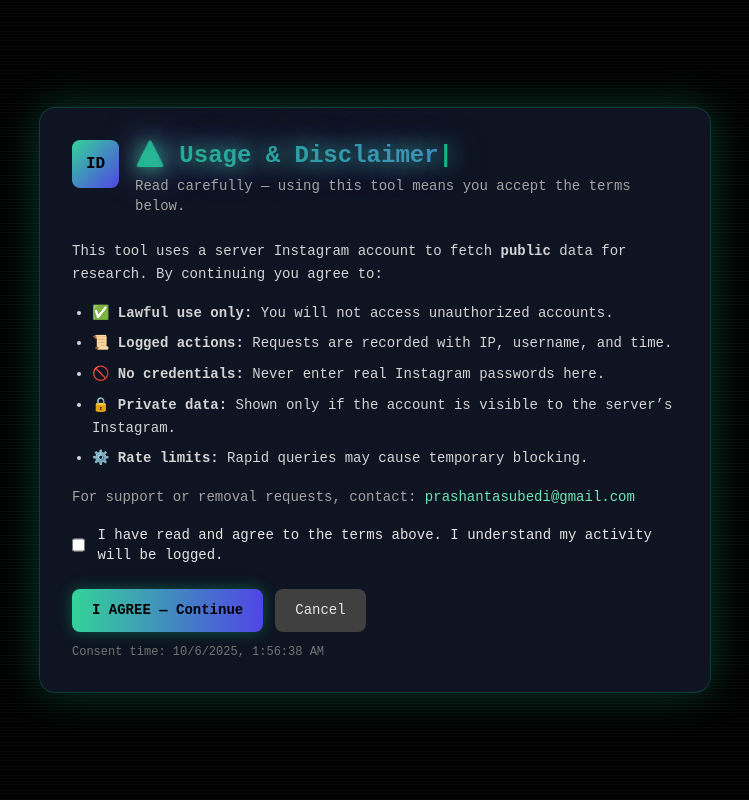
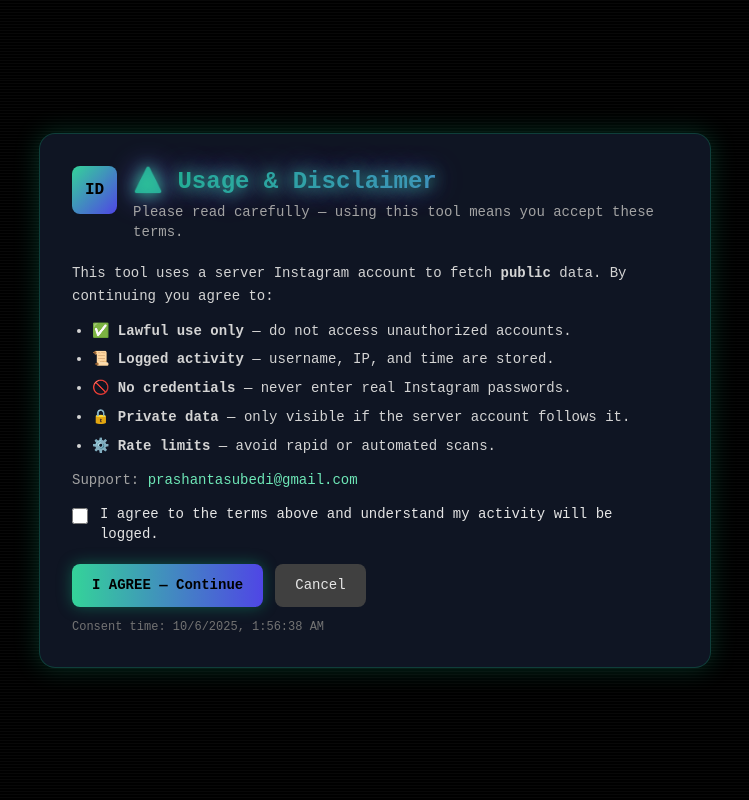
Before and after one commit to p4343263656547/Insta, a Flask app: page /disclaimer in a window 1280 px wide. Shown: the whole page, without its empty margins (265-1014 px from the left). Run offline with Flask 3, Linux system fonts and the light colour scheme; some libraries are stand-ins or nearby versions.

Commit message:
Update disclaimer.html

```diff
--- a/templates/disclaimer.html
+++ b/templates/disclaimer.html
@@ -2,11 +2,10 @@
 <html lang="en">
 <head>
   <meta charset="utf-8" />
-  <meta name="viewport" content="width=device-width,initial-scale=1" />
+  <meta name="viewport" content="width=device-width, initial-scale=1.0, maximum-scale=1.0" />
   <title>Disclaimer — InstaDump</title>
   <script src="https://cdn.tailwindcss.com"></script>
   <style>
-    /* === GENERAL STYLE === */
     body {
       background: black;
       color: #e5e7eb;
@@ -20,13 +19,12 @@
       inset: 0;
       background: black;
       color: #00ff99;
-      font-size: 14px;
-      line-height: 1.2;
-      white-space: pre;
-      overflow: hidden;
-      padding: 20px;
-      z-index: 999;
-      animation: fadeOut 2s ease-out 6s forwards;
+      font-size: clamp(10px, 3vw, 14px);
+      line-height: 1.3;
+      padding: 3vw;
+      white-space: pre-wrap;
+      z-index: 50;
+      animation: fadeOut 1s ease-out 3.5s forwards;
     }
 
     @keyframes fadeOut {
@@ -35,26 +33,26 @@
 
     .matrix-line {
       opacity: 0;
-      animation: fadeInLine 0.3s forwards;
+      animation: fadeInLine 0.25s forwards;
     }
 
     @keyframes fadeInLine {
       to { opacity: 1; }
     }
 
-    /* === SCAN-LINE BACKGROUND === */
+    /* === SCAN-LINE OVERLAY === */
     body::before {
       content: "";
       position: fixed;
       inset: 0;
       background: repeating-linear-gradient(
         to bottom,
-        rgba(255, 255, 255, 0.03),
-        rgba(255, 255, 255, 0.03) 1px,
+        rgba(255,255,255,0.03),
+        rgba(255,255,255,0.03) 1px,
         transparent 1px,
         transparent 3px
       );
-      animation: scan 8s linear infinite;
+      animation: scan 6s linear infinite;
       z-index: 0;
       pointer-events: none;
     }
@@ -64,15 +62,15 @@
       100% { background-position-y: 100vh; }
     }
 
-    /* === DISLCAIMER PANEL === */
+    /* === DISCLAIMER PANEL === */
     .panel {
-      background: rgba(17, 24, 39, 0.85);
-      border: 1px solid rgba(16, 185, 129, 0.25);
-      box-shadow: 0 0 40px rgba(16, 185, 129, 0.3);
-      backdrop-filter: blur(12px);
+      background: rgba(17, 24, 39, 0.9);
+      border: 1px solid rgba(16,185,129,0.25);
+      box-shadow: 0 0 25px rgba(16,185,129,0.25);
+      backdrop-filter: blur(10px);
       opacity: 0;
-      transform: scale(0.9);
-      animation: fadeInPanel 1s ease-out 7s forwards;
+      transform: scale(0.95);
+      animation: fadeInPanel 1s ease-out 4s forwards;
       z-index: 10;
     }
 
@@ -80,131 +78,120 @@
       to { opacity: 1; transform: scale(1); }
     }
 
-    /* === NEON TEXT === */
+    /* === TEXT & BUTTONS === */
     .neon {
-      background: linear-gradient(90deg, #10b981, #6366f1);
+      background: linear-gradient(90deg,#10b981,#6366f1);
       -webkit-background-clip: text;
       color: transparent;
-      animation: glow 3s ease-in-out infinite alternate;
+      animation: glow 2.5s ease-in-out infinite alternate;
     }
 
     @keyframes glow {
-      from { text-shadow: 0 0 5px #10b981, 0 0 10px #6366f1; }
-      to { text-shadow: 0 0 25px #34d399, 0 0 45px #8b5cf6; }
+      from { text-shadow: 0 0 5px #10b981,0 0 10px #6366f1; }
+      to { text-shadow: 0 0 20px #34d399,0 0 35px #8b5cf6; }
     }
 
-    /* === BUTTONS === */
     .glow-btn {
+      box-shadow: 0 0 15px rgba(16,185,129,0.4);
       transition: all 0.3s ease;
-      box-shadow: 0 0 15px rgba(16, 185, 129, 0.4);
     }
     .glow-btn:hover {
-      box-shadow: 0 0 30px rgba(99, 102, 241, 0.6);
       transform: scale(1.05);
+      box-shadow: 0 0 25px rgba(99,102,241,0.6);
     }
 
-    /* === TYPING EFFECT === */
-    .typing::after {
-      content: '|';
-      animation: blink 1s infinite;
-      color: #10b981;
-    }
-
-    @keyframes blink {
-      0%, 50% { opacity: 1; }
-      51%, 100% { opacity: 0; }
+    /* === RESPONSIVE FIXES === */
+    @media (max-width: 640px) {
+      .panel {
+        padding: 1.5rem;
+        width: 90%;
+        margin: auto;
+      }
+      h1 { font-size: 1.3rem; }
+      .text-sm { font-size: 0.85rem; }
+      ul { font-size: 0.85rem; }
     }
   </style>
 </head>
-<body class="min-h-screen flex items-center justify-center p-6 relative">
+<body class="min-h-screen flex items-center justify-center p-4 relative">
 
-  <!-- Matrix Intro -->
+  <!-- Intro Animation -->
   <div id="intro"></div>
 
-  <!-- Disclaimer Content -->
+  <!-- Disclaimer -->
   <div class="max-w-2xl w-full panel rounded-2xl p-8 relative z-10">
     <header class="flex items-start gap-4">
-      <div class="w-12 h-12 rounded-lg bg-gradient-to-br from-emerald-400 to-indigo-600 flex items-center justify-center font-bold text-black">ID</div>
+      <div class="w-10 h-10 sm:w-12 sm:h-12 rounded-lg bg-gradient-to-br from-emerald-400 to-indigo-600 flex items-center justify-center font-bold text-black">ID</div>
       <div>
-        <h1 class="text-2xl font-semibold neon typing">⚠️ Usage & Disclaimer</h1>
-        <p class="text-sm text-neutral-400 mt-1">Read carefully — using this tool means you accept the terms below.</p>
+        <h1 class="text-xl sm:text-2xl font-semibold neon">⚠️ Usage & Disclaimer</h1>
+        <p class="text-xs sm:text-sm text-neutral-400 mt-1">Please read carefully — using this tool means you accept these terms.</p>
       </div>
     </header>
 
-    <main class="mt-6 space-y-4 text-sm text-neutral-300 leading-relaxed">
-      <p>This tool uses a server Instagram account to fetch <strong>public</strong> data for research. By continuing you agree to:</p>
+    <main class="mt-5 space-y-3 text-sm text-neutral-300 leading-relaxed">
+      <p>This tool uses a server Instagram account to fetch <strong>public</strong> data. By continuing you agree to:</p>
 
-      <ul class="list-disc ml-5 space-y-2">
-        <li><strong>✅ Lawful use only:</strong> You will not access unauthorized accounts.</li>
-        <li><strong>📜 Logged actions:</strong> Requests are recorded with IP, username, and time.</li>
-        <li><strong>🚫 No credentials:</strong> Never enter real Instagram passwords here.</li>
-        <li><strong>🔒 Private data:</strong> Shown only if the account is visible to the server’s Instagram.</li>
-        <li><strong>⚙️ Rate limits:</strong> Rapid queries may cause temporary blocking.</li>
+      <ul class="list-disc ml-5 space-y-1.5">
+        <li><strong>✅ Lawful use only</strong> — do not access unauthorized accounts.</li>
+        <li><strong>📜 Logged activity</strong> — username, IP, and time are stored.</li>
+        <li><strong>🚫 No credentials</strong> — never enter real Instagram passwords.</li>
+        <li><strong>🔒 Private data</strong> — only visible if the server account follows it.</li>
+        <li><strong>⚙️ Rate limits</strong> — avoid rapid or automated scans.</li>
       </ul>
 
-      <p class="text-neutral-400">For support or removal requests, contact:
+      <p class="text-neutral-400">Support:
         <a class="text-emerald-300 hover:underline" href="mailto:prashantasubedi@gmail.com">prashantasubedi@gmail.com</a>
       </p>
 
       <form method="post" id="disclaimerForm" class="mt-4">
-        <div class="flex items-center gap-3">
-          <input id="consent" name="consent" type="checkbox" required class="w-4 h-4 accent-emerald-400">
-          <label for="consent" class="text-sm text-neutral-200">
-            I have read and agree to the terms above. I understand my activity will be logged.
-          </label>
+        <div class="flex items-start gap-3">
+          <input id="consent" name="consent" type="checkbox" required class="mt-1 w-4 h-4 accent-emerald-400">
+          <label for="consent" class="text-sm text-neutral-200">I agree to the terms above and understand my activity will be logged.</label>
         </div>
 
-        <input type="hidden" name="consent_ts" id="consent_ts" value="">
-        <div class="mt-6 flex flex-wrap gap-3">
-          <button type="submit" class="px-5 py-2.5 glow-btn rounded-lg bg-gradient-to-r from-emerald-400 to-indigo-600 text-black font-semibold w-full sm:w-auto">
-            I AGREE — Continue
-          </button>
-          <a href="#" onclick="history.back(); return false;" class="px-5 py-2.5 rounded-lg bg-neutral-700 text-neutral-200 hover:bg-neutral-600 w-full sm:w-auto text-center">
-            Cancel
-          </a>
+        <input type="hidden" name="consent_ts" id="consent_ts" />
+        <div class="mt-5 flex flex-col sm:flex-row gap-3">
+          <button type="submit" class="px-5 py-2.5 glow-btn rounded-lg bg-gradient-to-r from-emerald-400 to-indigo-600 text-black font-semibold text-center">I AGREE — Continue</button>
+          <a href="#" onclick="history.back(); return false;" class="px-5 py-2.5 rounded-lg bg-neutral-700 text-neutral-200 hover:bg-neutral-600 text-center">Cancel</a>
         </div>
-
         <p class="mt-3 text-xs text-neutral-500">Consent time: <span id="now_ts">—</span></p>
       </form>
     </main>
   </div>
 
   <script>
-    /* === MATRIX BOOT EFFECT === */
+    /* Shorter Matrix intro (3s total) */
     const intro = document.getElementById('intro');
     const lines = [
-      "Initializing InstaDump Framework v3.2.7 ...",
-      "Loading core modules [██████████] 100%",
-      "Establishing secure connection ... OK",
-      "Fetching system resources ... OK",
-      "Starting UI modules ... OK",
-      "Performing safety & compliance checks ... OK",
-      "System ready. Launching interface..."
+      "Initializing InstaDump Core v3.2.7...",
+      "Loading secure modules... OK",
+      "Establishing system connection... OK",
+      "Ready. Launching disclaimer interface..."
     ];
-    lines.forEach((text, i) => {
-      const line = document.createElement('div');
-      line.textContent = text;
-      line.className = 'matrix-line';
-      line.style.animationDelay = `${i * 0.6}s`;
-      intro.appendChild(line);
+    lines.forEach((t, i) => {
+      const l = document.createElement('div');
+      l.textContent = t;
+      l.className = 'matrix-line';
+      l.style.animationDelay = `${i * 0.4}s`;
+      intro.appendChild(l);
     });
 
-    /* === CONSENT TIMESTAMP === */
-    const tsEl = document.getElementById('consent_ts');
-    const nowEl = document.getElementById('now_ts');
-    function updateTs() {
-      const iso = new Date().toISOString();
-      tsEl.value = iso;
-      nowEl.textContent = new Date().toLocaleString();
+    /* Timestamp */
+    const ts = document.getElementById('consent_ts');
+    const now = document.getElementById('now_ts');
+    function setTime(){
+      const d = new Date();
+      ts.value = d.toISOString();
+      now.textContent = d.toLocaleString();
     }
-    updateTs();
-    setInterval(updateTs, 60_000);
+    setTime();
+    setInterval(setTime, 60_000);
 
-    /* === CHECKBOX VALIDATION === */
-    document.getElementById('disclaimerForm').addEventListener('submit', e => {
-      if (!document.getElementById('consent').checked) {
+    /* Form validation */
+    document.getElementById('disclaimerForm').addEventListener('submit', e=>{
+      if(!document.getElementById('consent').checked){
         e.preventDefault();
-        alert('You must agree before continuing.');
+        alert('You must agree to continue.');
       }
     });
   </script>
```
